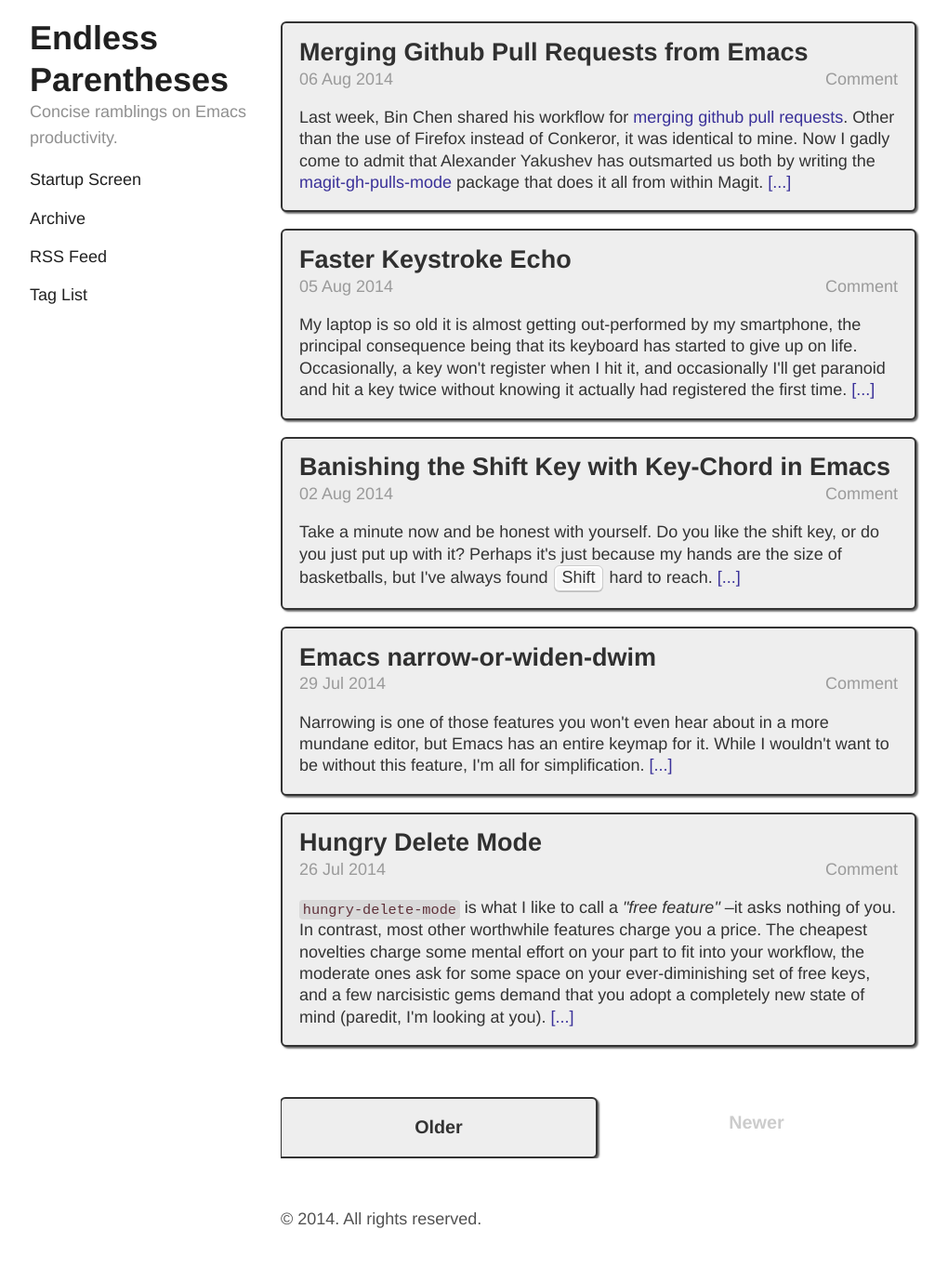
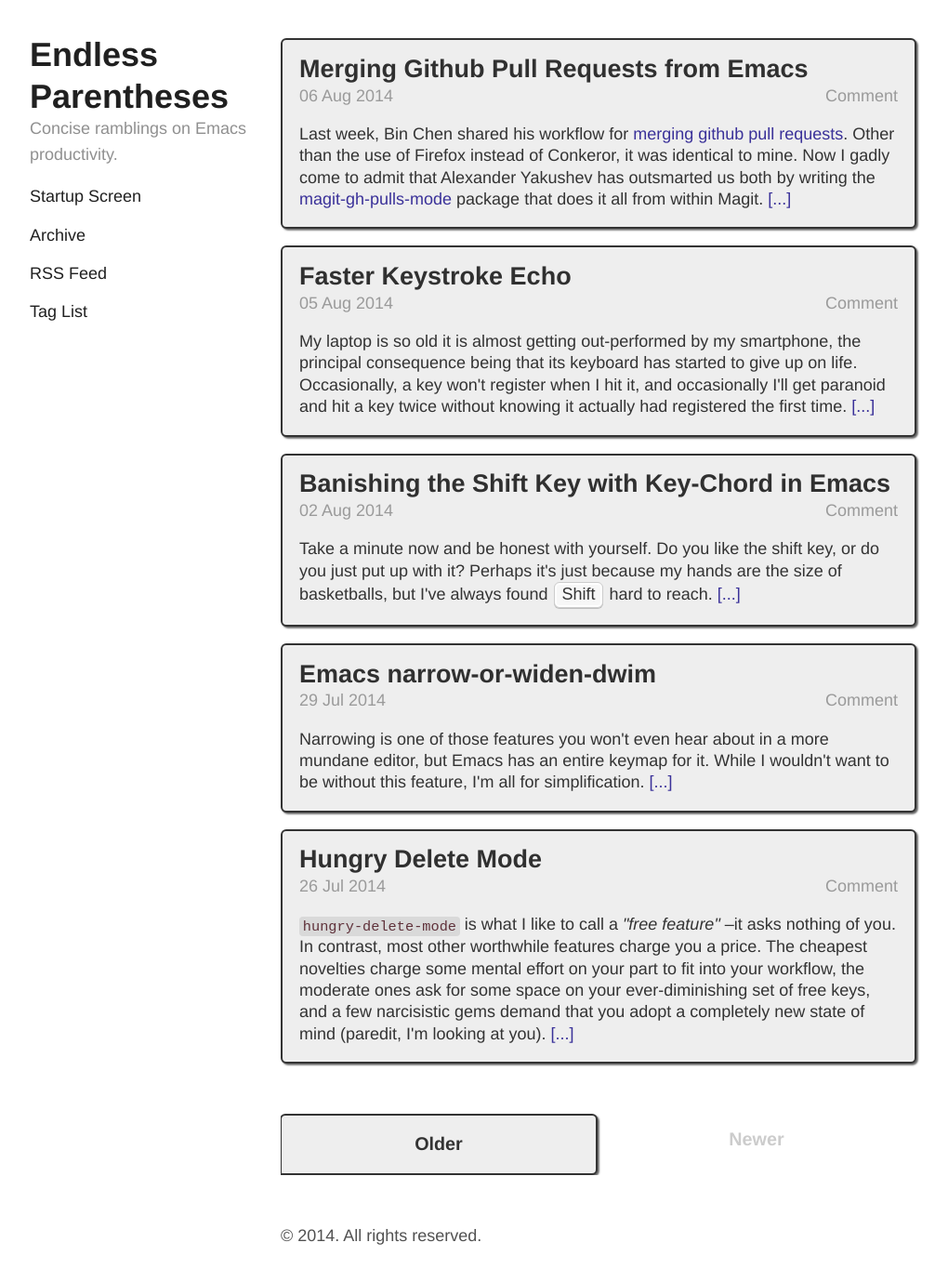
Before and after one commit to Malabarba/EndlessParentheses, a Jekyll site: the page built from index.html, in a window 1280 px wide and 1365 px high. Shown: the whole window at 93% size, without its empty margins (50-1070 px from the left). Built offline with Jekyll 4.4.1, drawn with Linux system fonts in a browser that asks for light colours; Markdown is read by kramdown in place of the engine named in the settings; the list of posts is cut into pages by our own code; comment, search, counter and statistics services are not loaded.

Commit message:
CSS: Larger margin-top on widescreen.

```diff
--- a/public/css/endless.css
+++ b/public/css/endless.css
@@ -57,6 +57,7 @@
 @media (min-width: 38em) {
     html {
         font-size: 18px;
+        padding-top: 1rem;
     }
 }
 
@@ -66,17 +67,6 @@
     -ms-text-size-adjust: 100%;
 }
 
-/* @media (min-width:60em) { */
-/*     body { */
-/*         position:fixed; */
-/*     } */
-/*     html, */
-/*     body { */
-/*         height:100%; */
-/*         width:100%; */
-/*         overflow:hidden !important; */
-/*     } */
-/* } */
 /* Code */
 code,
 pre {
@@ -343,7 +333,7 @@
 }
 @media (min-width: 60rem) {
     .masthead {
-        margin-top:1rem;
+        margin-top:2rem;
         margin-right:18rem;
         position:fixed;
         top:0;
```
